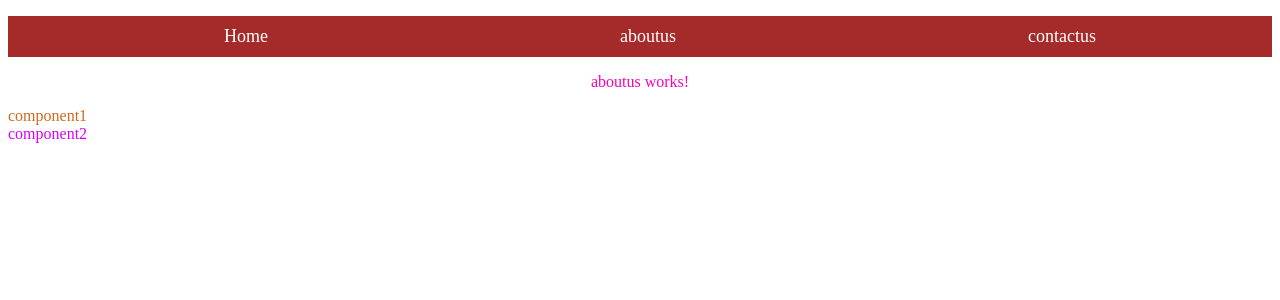
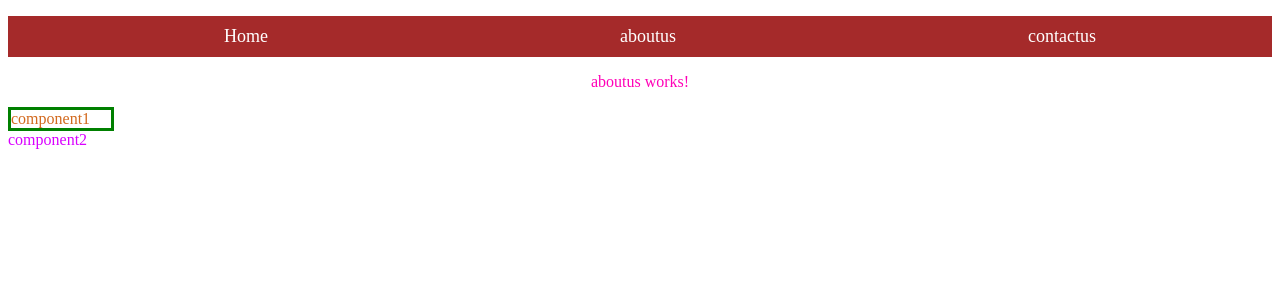
Before and after one commit to Itsvijayhere2000/angularpractice, an Angular app: page /aboutus in a window 1280 px wide. Shown: the top 300 px of the page. Built offline with nearby package versions, Linux system fonts and the light colour scheme.

Commit message:
add styles

```diff
--- a/src/app/aboutus/aboutus.component.scss
+++ b/src/app/aboutus/aboutus.component.scss
@@ -10,7 +10,8 @@ p{
     }
   list-style-type: none;
 
-
+ border: 3px solid green;
+ width: 100px;
  }
 
 .compon{
```
